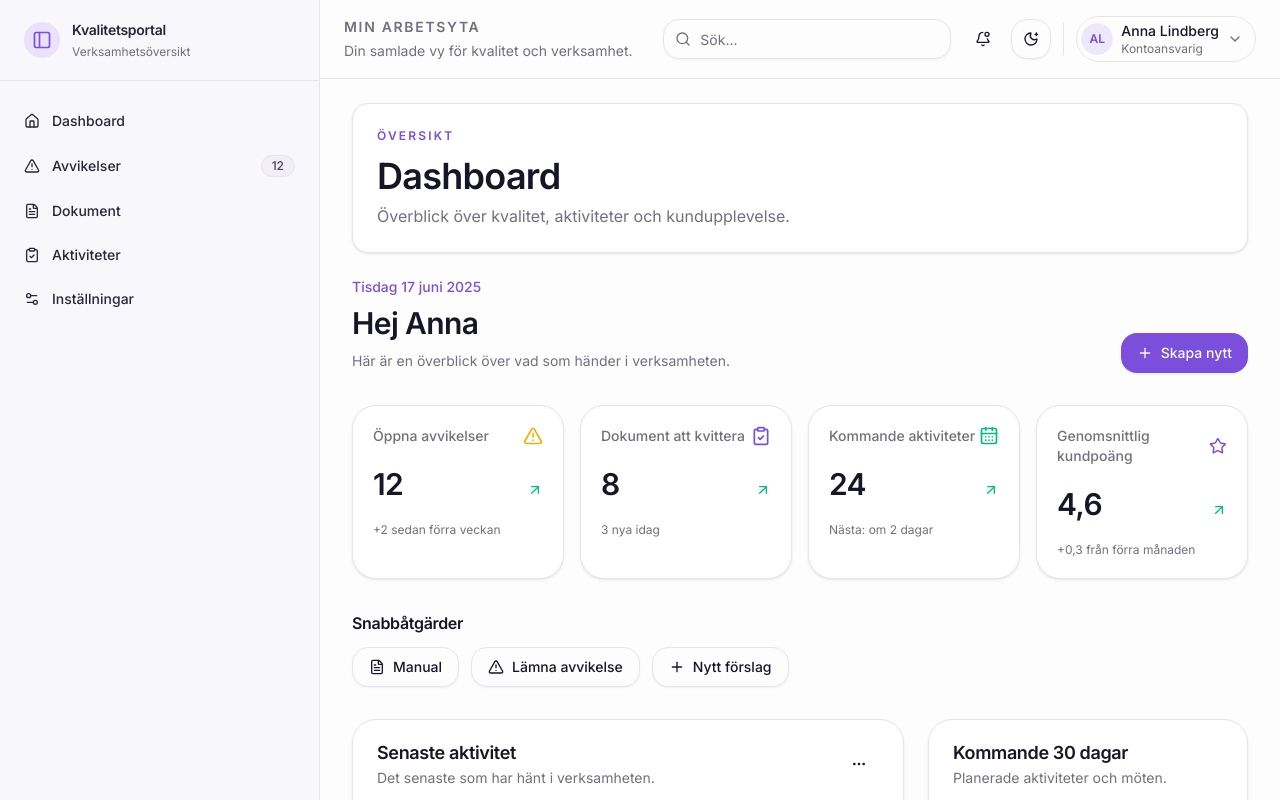
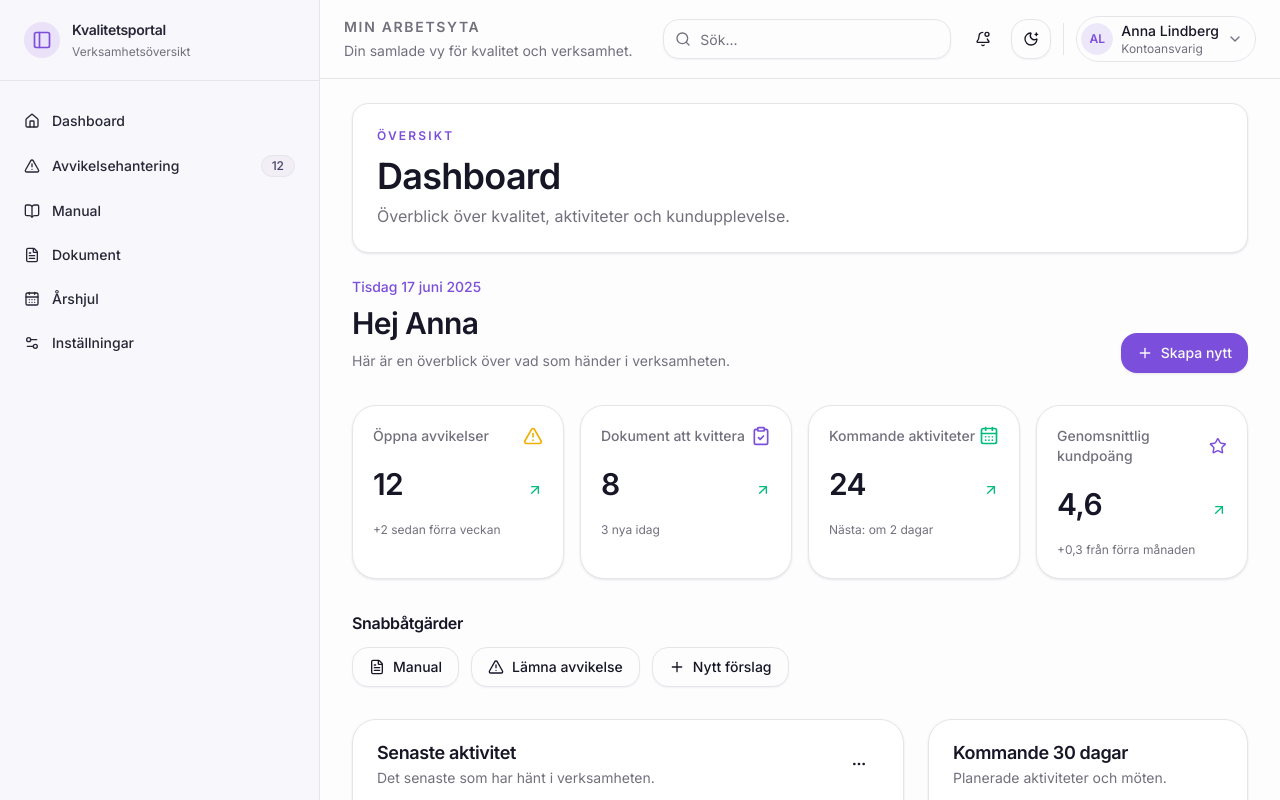
Before and after one commit to PaddeFTW/quality-works-light, a Next.js app: page / in a window 1280 px wide. Shown: the top 800 px of the page. Built offline with nearby package versions, Linux system fonts and the light colour scheme.

Commit message:
feat: update navigation items and icons in manual and dashboard pages
Co-authored-by: Patrik Kürtök <172370802+PaddeFTW@users.noreply.github.com>

```diff
--- a/app/manual/page.tsx
+++ b/app/manual/page.tsx
@@ -1,13 +1,13 @@
-import { BookOpen, ClipboardCheck, FileText, Home, Settings2, TriangleAlert } from "lucide-react";
+import { BookOpen, CalendarDays, FileText, Home, Settings2, TriangleAlert } from "lucide-react";
 
 import { AppLayout } from "@/components/layout/app-layout";
 import { ManualWorkspace } from "@/components/manual/manual-workspace";
 
 const navigation = [
   { title: "Dashboard", href: "/", icon: <Home className="size-4" /> },
-  { title: "Avvikelser", href: "/", icon: <TriangleAlert className="size-4" />, badge: "12" },
+  { title: "Avvikelsehantering", href: "/avvikelse", icon: <TriangleAlert className="size-4" />, badge: "12" },
   { title: "Dokument", href: "/", icon: <FileText className="size-4" /> },
-  { title: "Aktiviteter", href: "/", icon: <ClipboardCheck className="size-4" /> },
+  { title: "Årshjul", href: "/arshjul", icon: <CalendarDays className="size-4" /> },
   { title: "Manual", href: "/manual", icon: <BookOpen className="size-4" />, badge: "Ny" },
   { title: "Inställningar", href: "/", icon: <Settings2 className="size-4" /> },
 ];
--- a/app/page.tsx
+++ b/app/page.tsx
@@ -1,4 +1,4 @@
-import { ClipboardCheck, FileText, Home, Settings2, TriangleAlert } from "lucide-react";
+import { BookOpen, CalendarDays, FileText, Home, Settings2, TriangleAlert } from "lucide-react";
 
 import { DashboardOverview } from "@/components/dashboard/dashboard-overview";
 import { DashboardLayout } from "@/components/layout/dashboard-layout";
@@ -10,10 +10,15 @@ const navigation = [
     icon: <Home className="size-4" />,
   },
   {
-    title: "Avvikelser",
-    href: "/",
+    title: "Avvikelsehantering",
+    href: "/avvikelse",
     icon: <TriangleAlert className="size-4" />,
     badge: "12",
+  },
+  {
+    title: "Manual",
+    href: "/manual",
+    icon: <BookOpen className="size-4" />,
   },
   {
     title: "Dokument",
@@ -21,9 +26,9 @@ const navigation = [
     icon: <FileText className="size-4" />,
   },
   {
-    title: "Aktiviteter",
-    href: "/",
-    icon: <ClipboardCheck className="size-4" />,
+    title: "Årshjul",
+    href: "/arshjul",
+    icon: <CalendarDays className="size-4" />,
   },
   {
     title: "Inställningar",
```
